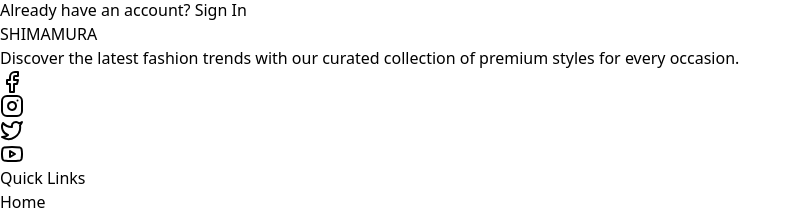
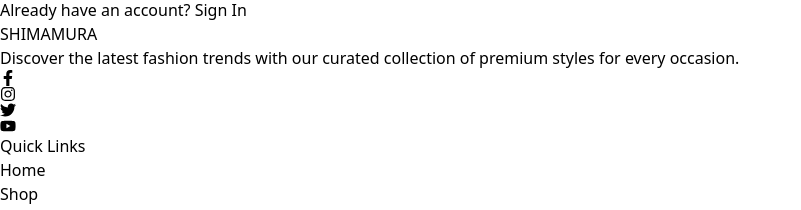
Before and after one commit to abdul0452/SHIMAMURA, a React (Vite) app in the folder frontend/: page /register in a window 1280 px wide. Shown: the part 602-812 px from the top of the page, without its empty margins (0-801 px from the left). Built offline with nearby package versions, Linux system fonts and the light colour scheme; no server answers.

Commit message:
fix(footer): ganti icon sosial media ke react-icons karena lucide-react hapus brand icons

```diff
--- a/frontend/package.json
+++ b/frontend/package.json
@@ -11,8 +11,11 @@
   },
   "dependencies": {
     "axios": "^1.19.0",
+    "lucide-react": "^1.33.0",
     "react": "^19.2.8",
-    "react-dom": "^19.2.8"
+    "react-dom": "^19.2.8",
+    "react-icons": "^5.7.0",
+    "react-router-dom": "^7.18.2"
   },
   "devDependencies": {
     "@eslint/js": "^10.0.1",
--- a/frontend/src/components/Footer.jsx
+++ b/frontend/src/components/Footer.jsx
@@ -1,5 +1,6 @@
 import { Link } from 'react-router-dom';
-import { Facebook, Instagram, Twitter, Youtube, Send } from 'lucide-react';
+import { Send } from 'lucide-react';
+import { FaFacebookF, FaInstagram, FaTwitter, FaYoutube } from 'react-icons/fa';
 
 export default function Footer() {
   return (
@@ -12,10 +13,10 @@
               Discover the latest fashion trends with our curated collection of premium styles for every occasion.
             </p>
             <div className="flex space-x-4 mt-6">
-              <a href="#" className="hover:text-accent transition"><Facebook className="w-5 h-5" /></a>
-              <a href="#" className="hover:text-accent transition"><Instagram className="w-5 h-5" /></a>
-              <a href="#" className="hover:text-accent transition"><Twitter className="w-5 h-5" /></a>
-              <a href="#" className="hover:text-accent transition"><Youtube className="w-5 h-5" /></a>
+              <a href="#" className="hover:text-accent transition"><FaFacebookF className="w-5 h-5" /></a>
+              <a href="#" className="hover:text-accent transition"><FaInstagram className="w-5 h-5" /></a>
+              <a href="#" className="hover:text-accent transition"><FaTwitter className="w-5 h-5" /></a>
+              <a href="#" className="hover:text-accent transition"><FaYoutube className="w-5 h-5" /></a>
             </div>
           </div>
 
--- a/frontend/src/components/ProductGrid.jsx
+++ b/frontend/src/components/ProductGrid.jsx
@@ -0,0 +1,48 @@
+import ProductCard from './ProductCard';
+
+export default function ProductGrid({ title, subtitle, products, loading }) {
+  if (loading) {
+    return (
+      <section className="py-16">
+        <div className="container-custom">
+          <div className="text-center mb-12">
+            <h2 className="text-3xl font-bold mb-2">{title}</h2>
+            {subtitle && <p className="text-gray-500">{subtitle}</p>}
+          </div>
+          <div className="grid grid-cols-2 md:grid-cols-3 lg:grid-cols-4 gap-6">
+            {[...Array(8)].map((_, i) => (
+              <div key={i} className="animate-pulse">
+                <div className="bg-gray-200 aspect-[3/4] rounded-lg mb-3" />
+                <div className="bg-gray-200 h-4 rounded w-3/4 mb-2" />
+                <div className="bg-gray-200 h-4 rounded w-1/2" />
+              </div>
+            ))}
+          </div>
+        </div>
+      </section>
+    );
+  }
+
+  return (
+    <section className="py-16">
+      <div className="container-custom">
+        <div className="text-center mb-12">
+          <h2 className="text-3xl font-bold mb-2">{title}</h2>
+          {subtitle && <p className="text-gray-500">{subtitle}</p>}
+        </div>
+
+        {products?.length > 0 ? (
+          <div className="grid grid-cols-2 md:grid-cols-3 lg:grid-cols-4 gap-6">
+            {products.map((product) => (
+              <ProductCard key={product.id} product={product} />
+            ))}
+          </div>
+        ) : (
+          <div className="text-center py-12 text-gray-500">
+            No products available.
+          </div>
+        )}
+      </div>
+    </section>
+  );
+}
```
Also changed, not shown: 1 other file (tests, documents, lock files or other folders).
